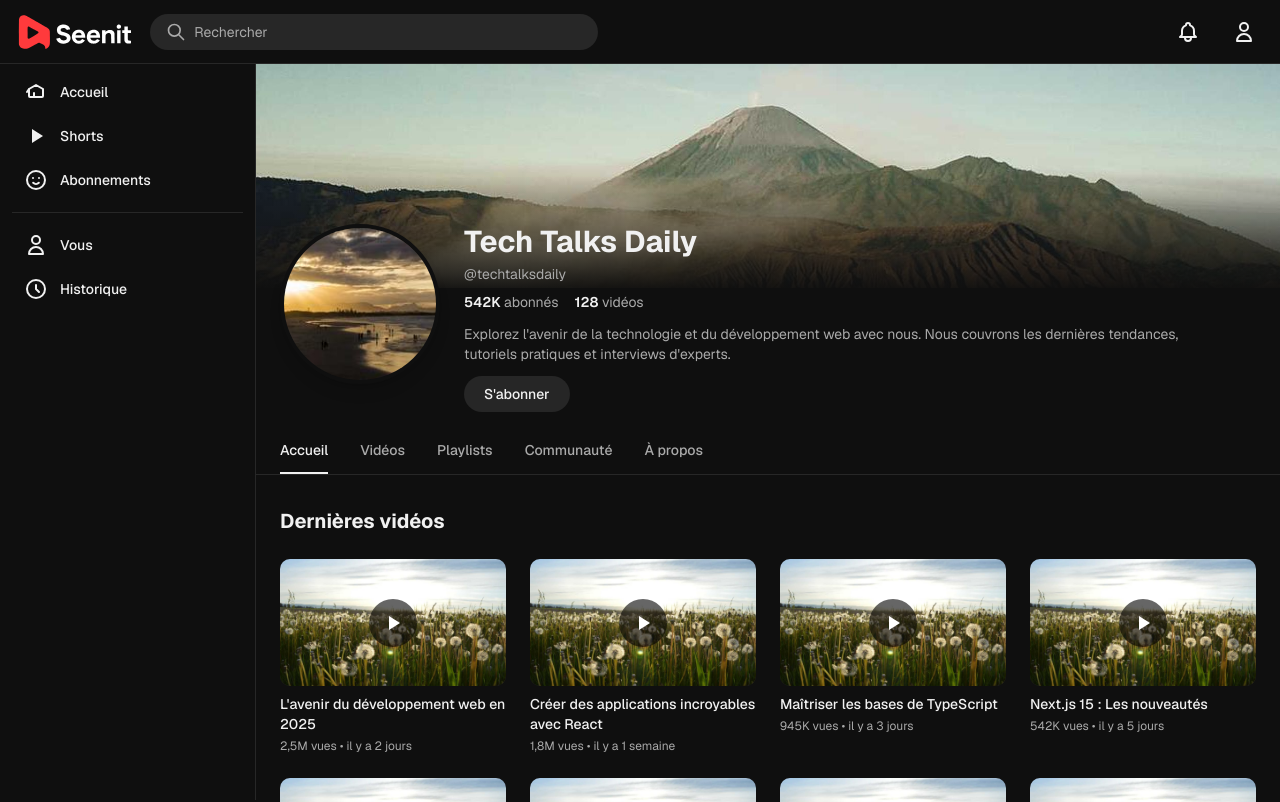
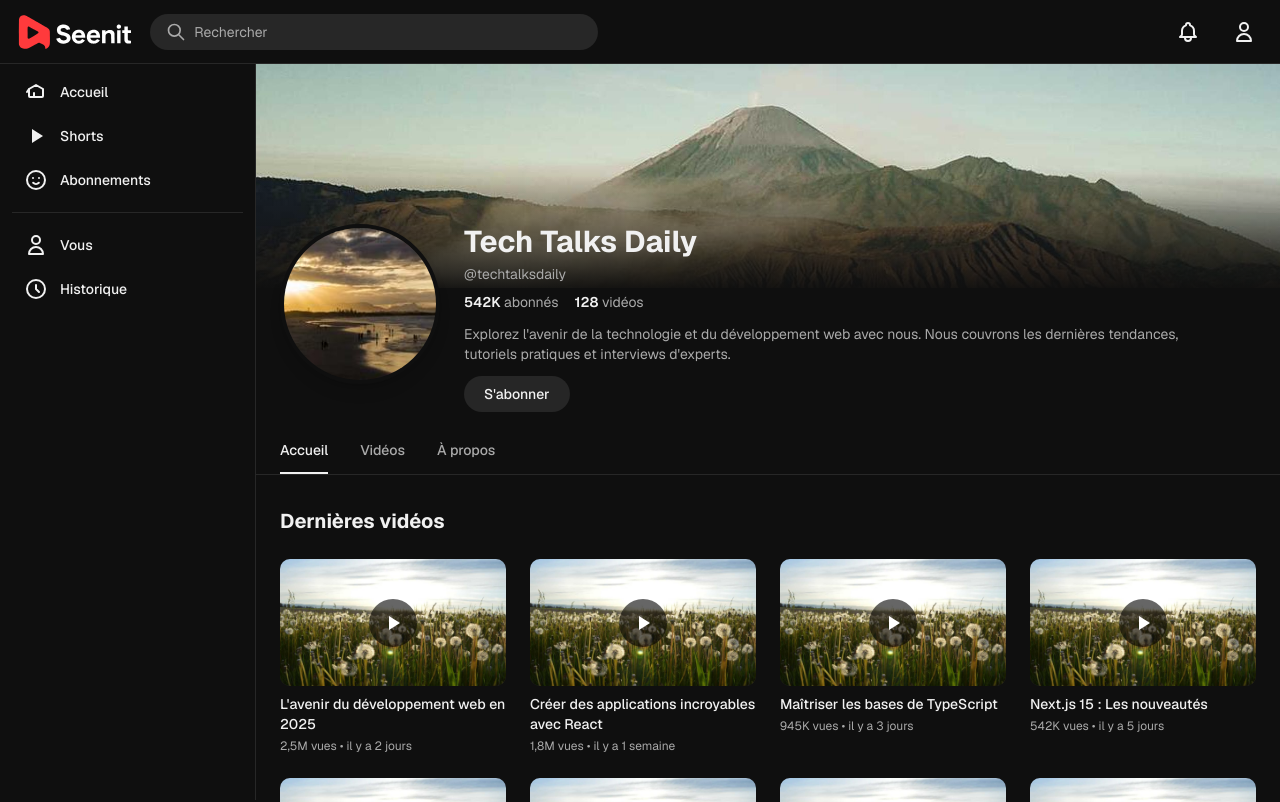
Before and after one commit to Shuudy/seenit, a Next.js app in the folder frontend/: page /channel/1 in a window 1280 px wide. Shown: the top 802 px of the page. Built offline with nearby package versions, Linux system fonts and the light colour scheme.

Commit message:
fix(channel): remove unnecessary tabs from channel page

```diff
--- a/frontend/src/app/channel/[id]/page.tsx
+++ b/frontend/src/app/channel/[id]/page.tsx
@@ -63,7 +63,7 @@
   },
 ];
 
-const tabs = ['Accueil', 'Vidéos', 'Playlists', 'Communauté', 'À propos'];
+const tabs = ['Accueil', 'Vidéos', 'À propos'];
 
 export default function ChannelPage() {
   const [activeTab, setActiveTab] = useState('Accueil');
```
